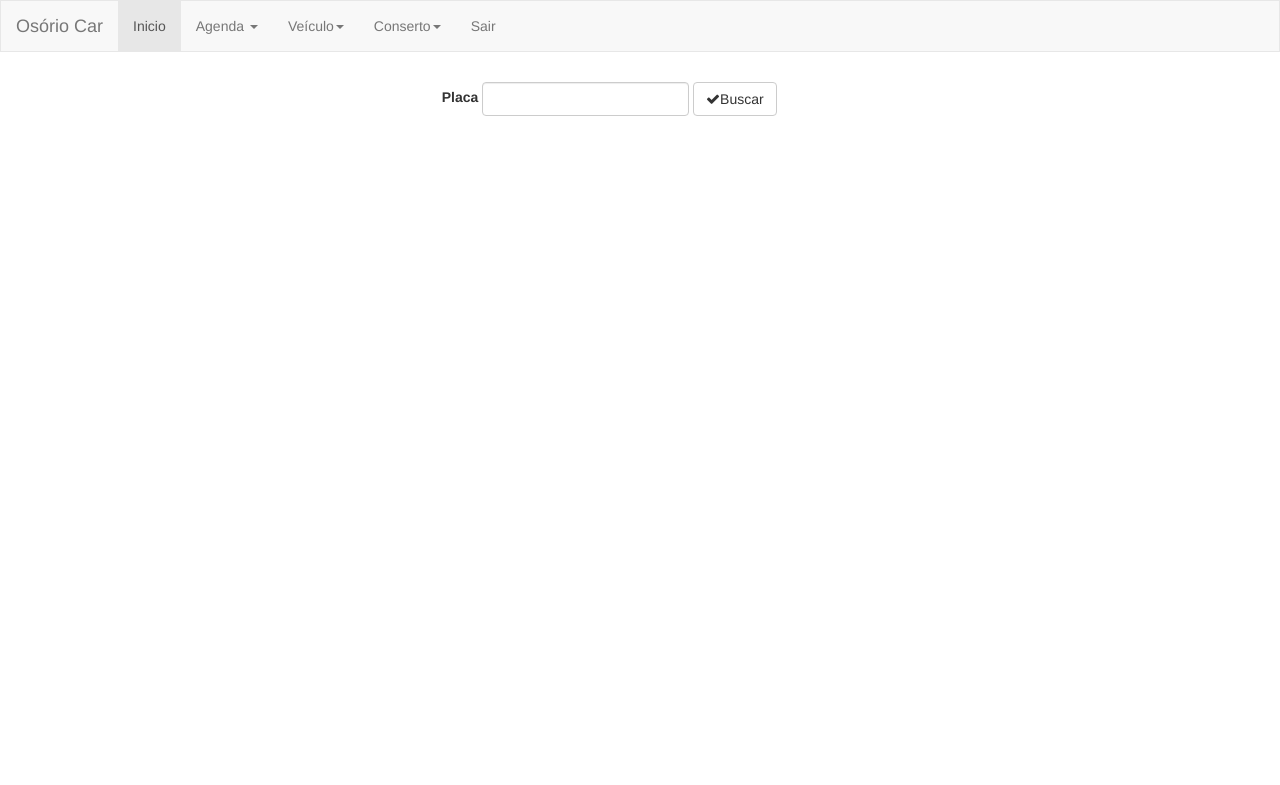
After one commit to brunoalbrito/OsorioCar, a PHP site: page /view/buscarconserto.php in a window 1280 px wide. The commit adds this page. Shown: the top 785 px of the page. Run offline with PHP 8.4, Linux system fonts and the light colour scheme.

Commit message:
Search conserto it's working

```diff
--- /dev/null
+++ b/css/content/buscarconserto/default.css
@@ -0,0 +1,4 @@
+body{width: 100%;}
+
+.text-middle{margin-left:auto; margin-right:auto;float: none;}
+.form-inline{padding-top: 3.5%;}
--- a/dao/carrodao.php
+++ b/dao/carrodao.php
@@ -29,8 +29,8 @@ class CarroDao
 			$guarda = array();
 			$fisica = array();
 			$carro = array();
-			include '../model.pessoa.php';
-			include '../model.carro.php';
+			include '../model/pessoa.php';
+			include '../model/carro.php';
 			while ($row = mysqli_fetch_array($resultado)) {
 			// echo '</br>'.$row['nome'].'</br>'.$row['modelo'].'</br>'.$row['ano'].'</br>'.$row['placa'];
 			// $fisica = new Fisica(null,$row['nome'], null, null, null);
--- a/model/conserto.php
+++ b/model/conserto.php
@@ -18,7 +18,11 @@ class Conserto
 		$this->pecasUtilizadas = $pecasUtilizadas;
 		$this->descricao = $descricao;
 		$this->valorMaodeObra = $valorMaodeObra;
-		$this->valorTotal = ($this->valorPecas + $this->valorMaodeObra);
+		$this->valorTotal = Conserto::calcularValorTotal($this->valorPecas,$this->valorMaodeObra);
+	}
+
+	public static function calcularValorTotal($valorPecas,$valorMaodeObra){
+		return ($valorPecas + $valorMaodeObra);
 	}
 }
 
--- /dev/null
+++ b/view/buscarconserto.php
@@ -0,0 +1,23 @@
+<?php
+	include 'menusystem.php';
+?>
+<html>
+<head>
+	<title>Mecanica Osorio Car</title>
+	<meta charset='utf-8'>
+
+	<link rel="stylesheet" type="text/css" href="../css/content/buscarconserto/default.css">
+</head>
+<body>
+	<div class='content'>
+		<div class='col-md-4 col-sm-12 col-xs-12 text-middle'>
+			<form class='form-inline' style='margin-top:4%;' method='post' action="exibirconserto.php" >
+				<label>Placa</label>
+				<input type="text" class="form-control" name="placa">
+
+				<button class="btn btn-default" id="check" type="submit"><i class="fa fa-check" aria-hidden="true"></i>Buscar</button>
+			</form>
+		</div>
+	</div>
+</body>
+</html>
--- a/view/menusystem.php
+++ b/view/menusystem.php
@@ -25,7 +25,7 @@
     <link href='https://fonts.googleapis.com/css?family=Merriweather' rel='stylesheet' type='text/css'>
 </head>
 <body>
-  <nav class="navbar navbar-default" style="margin-bottom: 0px;">
+  <nav class="navbar navbar-default" style="margin-bottom: 0px;border-radius:0px;">
       <div class="container-fluid">
         <!-- Brand and toggle get grouped for better mobile display -->
         <div class="navbar-header">
@@ -48,13 +48,8 @@
                     <a href="#" class="dropdown-toggle" data-toggle="dropdown" role="button" aria-haspopup="true" aria-expanded="false">Agenda <span class="caret"></span></a>
                     <ul class="dropdown-menu">
                         <li><a href="cadastrarfisica.php">Cadastrar Pessoa</a></li>
-                        <li><a href="cadastrarjuridica.php">Cadastrar Empresa</a></li>
-                        <li><a href="#">Another action</a></li>
-                        <li><a href="#">Something else here</a></li>
                         <li role="separator" class="divider"></li>
-                        <li><a href="#">Separated link</a></li>
-                        <li role="separator" class="divider"></li>
-                        <li><a href="#">One more separated link</a></li>
+                        <li><a href="buscarfisica.php">Buscar Pessoa</a></li>
                     </ul>
                 </li>
 
@@ -62,13 +57,17 @@
                     <a href="#" class="dropdown-toggle" data-toggle="dropdown" role="button" aria-haspopup="true" aria-expanded="false">Veículo<span class="caret"></span></a>
                     <ul class="dropdown-menu">
                         <li><a href="cadastrarveiculo.php">Cadastrar Veículo</a></li>
-                        <!-- <li><a href="cadastrarjuridica.php">Cadastrar Empresa</a></li>
-                        <li><a href="#">Another action</a></li>
-                        <li><a href="#">Something else here</a></li>
                         <li role="separator" class="divider"></li>
-                        <li><a href="#">Separated link</a></li>
+                        <li><a href="buscarcarro.php">Buscar Veículo</a></li>
+                    </ul>
+                </li>
+
+                <li class="dropdown">
+                    <a href="#" class="dropdown-toggle" data-toggle="dropdown" role="button" aria-haspopup="true" aria-expanded="false">Conserto<span class="caret"></span></a>
+                    <ul class="dropdown-menu">
+                        <li><a href="cadastrarconserto.php">Registar Conserto</a></li>
                         <li role="separator" class="divider"></li>
-                        <li><a href="#">One more separated link</a></li>-->
+                        <li><a href="buscarconserto.php">Buscar Conserto</a></li>
                     </ul>
                 </li>
 
```
Also changed, not shown: control/controller.php (+7 -0 lines), dao/consertodao.php (+32 -1 lines), view/exibirconserto.php (+23 -13 lines), view/indexsystem.php (added, +22 -0 lines), view/buscarcarro.php (renamed from view/buscarcarros.php).
